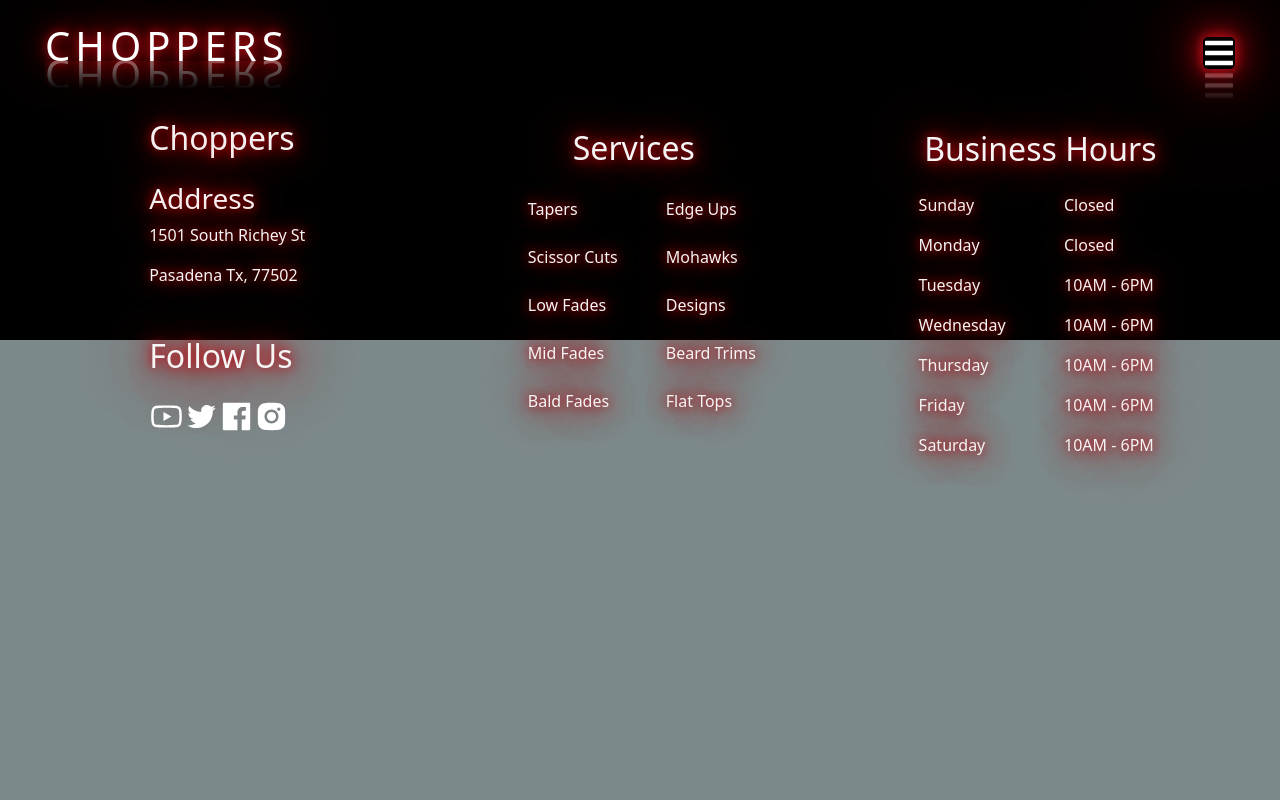
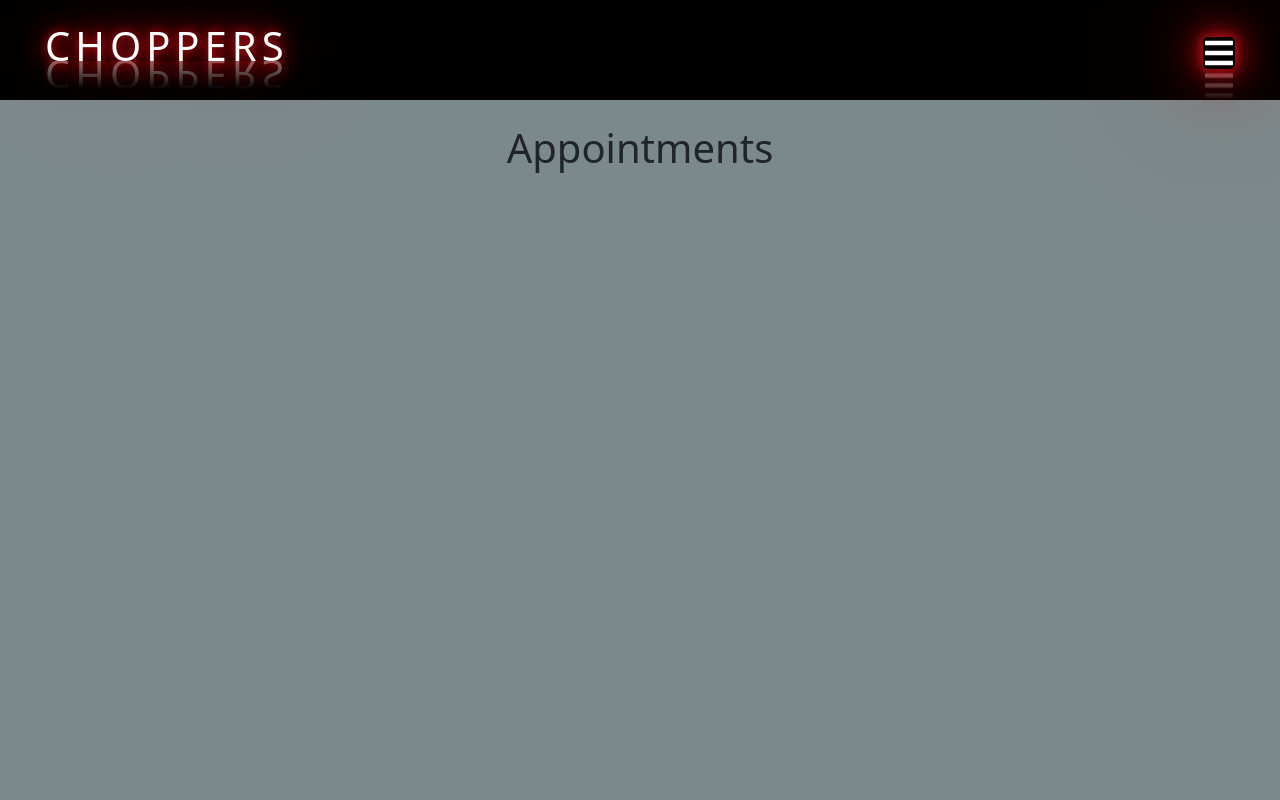
Before and after one commit to Castoreno05/Choppers, a React (Create React App) app in the folder main/: page /appointments in a window 1280 px wide. Shown: the top 800 px of the page. Built offline with nearby package versions, Linux system fonts and the light colour scheme; the HTML template or start-up script is replaced by a standard one.

Commit message:
Updated Services page to Appointments. Routed the Book Now button to Appointments page.

```diff
--- a/main/src/App.js
+++ b/main/src/App.js
@@ -7,7 +7,7 @@
 import Contact from "./components/Pages/Contact";
 import Gallery from "./components/Pages/Gallery";
 import Products from "./components/Pages/Products";
-import Services from "./components/Pages/Services";
+import Appointments from "./components/Pages/Appointments";
 import Footer from "./components/Footer";
 
 function App() {
@@ -22,7 +22,7 @@
           <Route path="/contact" element={<Contact />} />
           <Route path="/gallery" element={<Gallery />} />
           <Route path="/products" element={<Products />} />
-          <Route path="/services" element={<Services />} />
+          <Route path="/appointments" element={<Appointments />} />
         </Routes>
       </Router>
       <Footer />
--- a/main/src/components/Card.jsx
+++ b/main/src/components/Card.jsx
@@ -1,9 +1,10 @@
-import React, { useState } from "react";
-import Booking from "./Booking";
+import React from "react";
+// import Booking from "./Booking";
 import styled from "styled-components";
+import { Link } from "react-router-dom";
 
 export default function Card({ name, image, intro }) {
-  const [popup, setPopup] = useState(false);
+  // const [popup, setPopup] = useState(false);
 
   return (
     <Container>
@@ -11,14 +12,19 @@
         <div className="barber-info">{image}</div>
         <div className="barber-booking">
           <h1>{name}</h1>
-          <button onClick={() => setPopup(true)}>Book Now</button>
+          <Link to="/appointments">
+            <button>Book Now With {name}</button>
+          </Link>
           <p>{intro}</p>
         </div>
       </div>
-      <Booking trigger={popup} setPopup={setPopup}></Booking>
+      {/* <Booking trigger={popup} setPopup={setPopup}></Booking> */}
     </Container>
   );
 }
+
+// Add popup to render on services page.
+// onClick={() => setPopup(true)}
 
 const Container = styled.div`
   display: flex;
@@ -39,7 +45,7 @@
       img {
         padding: 1rem;
         height: 270px;
-        width: 220px;
+        width: 210px;
         border-radius: 20px;
       }
     }
@@ -52,7 +58,7 @@
         cursor: pointer;
         width: 100px;
         border: none;
-        border-radius: 20px;
+        border-radius: 5px;
         padding: 0.3rem;
         margin: 10px 15px;
       }
--- a/main/src/components/MenuData.js
+++ b/main/src/components/MenuData.js
@@ -1,4 +1,4 @@
-import React from 'react';
+import React from "react";
 import { BsPeopleFill } from "react-icons/bs";
 import { RiCustomerService2Fill } from "react-icons/ri";
 // import { GrProductHunt } from "react-icons/gr";
@@ -8,28 +8,28 @@
 
 export const MenuData = [
   {
-        title: 'Home',
-        path: '/',
-        icon: <AiIcons.AiFillHome/>,
-        class: 'nav-text'
+    title: "Home",
+    path: "/",
+    icon: <AiIcons.AiFillHome />,
+    class: "nav-text",
   },
   {
-        title: 'About Us',
-        path: '/about',
-        icon: <BsPeopleFill/>,
-        class: 'nav-text'
+    title: "About Us",
+    path: "/about",
+    icon: <BsPeopleFill />,
+    class: "nav-text",
   },
   {
-        title: 'Barbers',
-        path: '/barbers',
-        icon: <AiIcons.AiOutlineScissor/>,
-        class: 'nav-text'
+    title: "Barbers",
+    path: "/barbers",
+    icon: <AiIcons.AiOutlineScissor />,
+    class: "nav-text",
   },
   {
-        title: 'Services',
-        path: '/services',
-        icon: <RiCustomerService2Fill/>,
-        class: 'nav-text'
+    title: "Appointments",
+    path: "/appointments",
+    icon: <RiCustomerService2Fill />,
+    class: "nav-text",
   },
   // {
   //     title: 'Gallery',
@@ -44,10 +44,9 @@
   //     class: 'nav-text'
   // },
   {
-        title: 'Contact Us',
-        path: '/contact',
-        icon: <BiPhoneCall/>,
-        class: 'nav-text'
+    title: "Contact Us",
+    path: "/contact",
+    icon: <BiPhoneCall />,
+    class: "nav-text",
   },
-
-]
+];
--- a/main/src/components/Navigation/index.js
+++ b/main/src/components/Navigation/index.js
@@ -19,10 +19,7 @@
             <h1 className="title">Choppers</h1>
           </Link>
           <Link to="#" className="menu-bars">
-            <FaIcons.FaBars
-              onClick={showMenu}
-              className="thisAmazingIcon"
-            />
+            <FaIcons.FaBars onClick={showMenu} className="thisAmazingIcon" />
           </Link>
         </div>
         <nav className={choppersMenu ? "chop-menu active" : "chop-menu"}>
--- a/main/src/components/Pages/Services.js
+++ b/main/src/components/Pages/Appointments.js
@@ -1,10 +1,10 @@
 import React from "react";
 import styled from "styled-components";
 
-function Services() {
+function Appointments() {
   return (
     <Container>
-      <h1>Services</h1>
+      <h1>Appointments</h1>
     </Container>
   );
 }
@@ -16,4 +16,4 @@
   justify-content: center;
 `;
 
-export default Services;
+export default Appointments;
```
Lines whose indentation alone changed are shown as unchanged.
